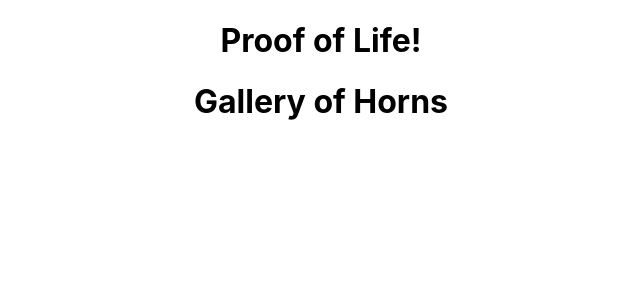
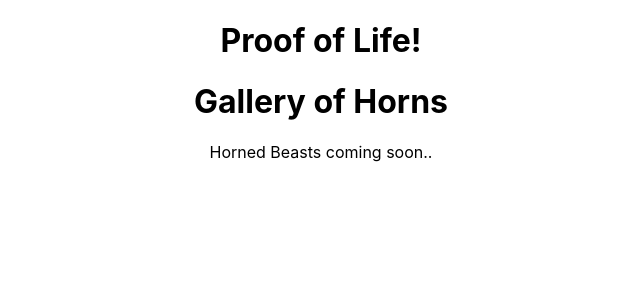
Before and after one commit to marisstoledo/gallery-of-horns, a React (Create React App) app: page / in a window 1280 px wide. Shown: the top 300 px of the page, without its empty margins (319-959 px from the left). Built offline with nearby package versions, Linux system fonts and the light colour scheme.

Commit message:
added Header.js

```diff
--- a/src/App.js
+++ b/src/App.js
@@ -1,6 +1,8 @@
 import React from 'react';
 import './App.css';
 import Header from './Header';
+import Main from './Main';
+
 
 class App extends React.Component {
   render() {
@@ -10,6 +12,7 @@
       <div className="App">
         <h1> Proof of Life!</h1>
         <Header />
+        <Main />
       </div>
     );
   }
--- /dev/null
+++ b/src/Main.js
@@ -0,0 +1,10 @@
+import  React from 'react';
+
+class Main extends React.Component {
+    render() {
+        return (
+            <p>Horned Beasts coming soon..</p>
+        )
+    }
+}
+export default Main;
```
